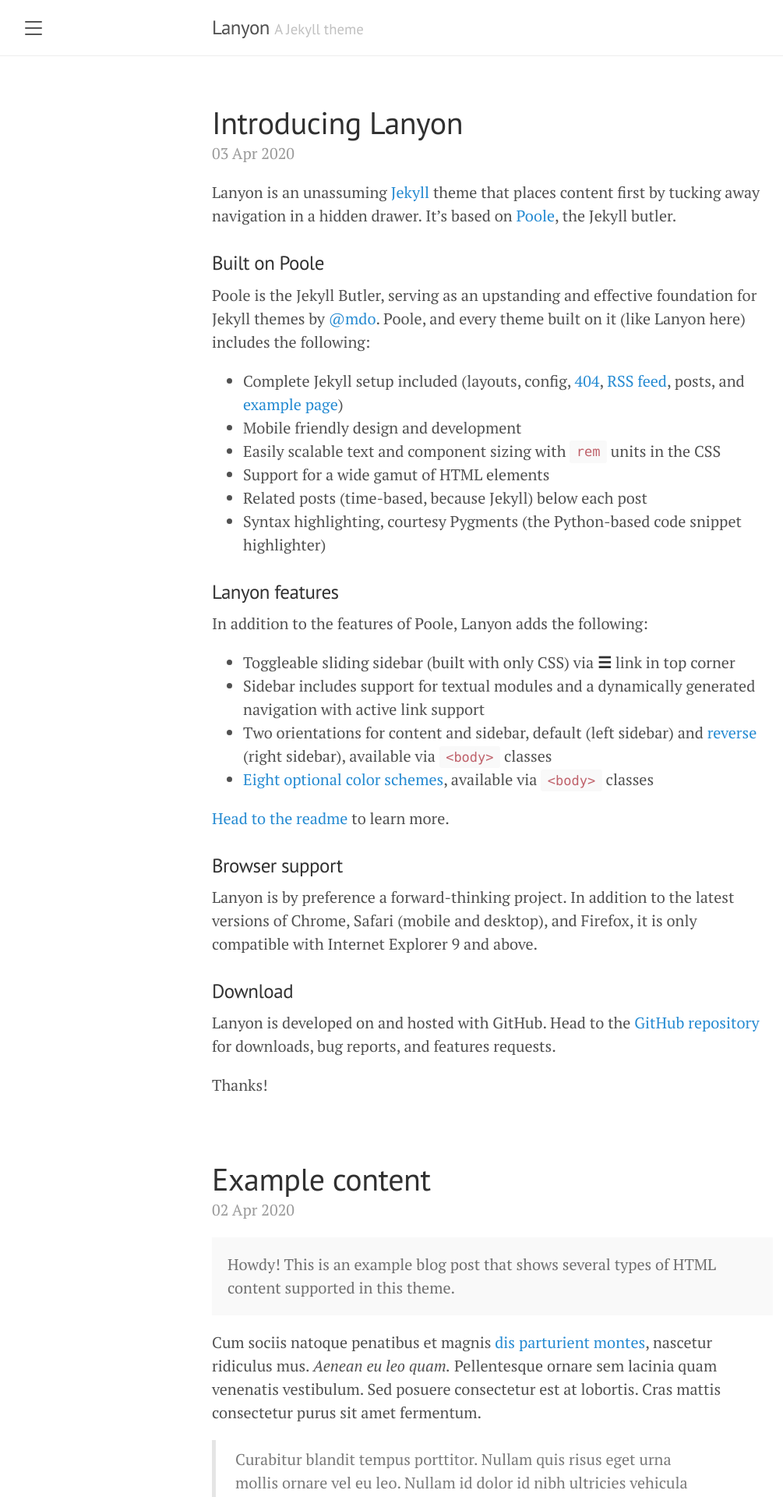
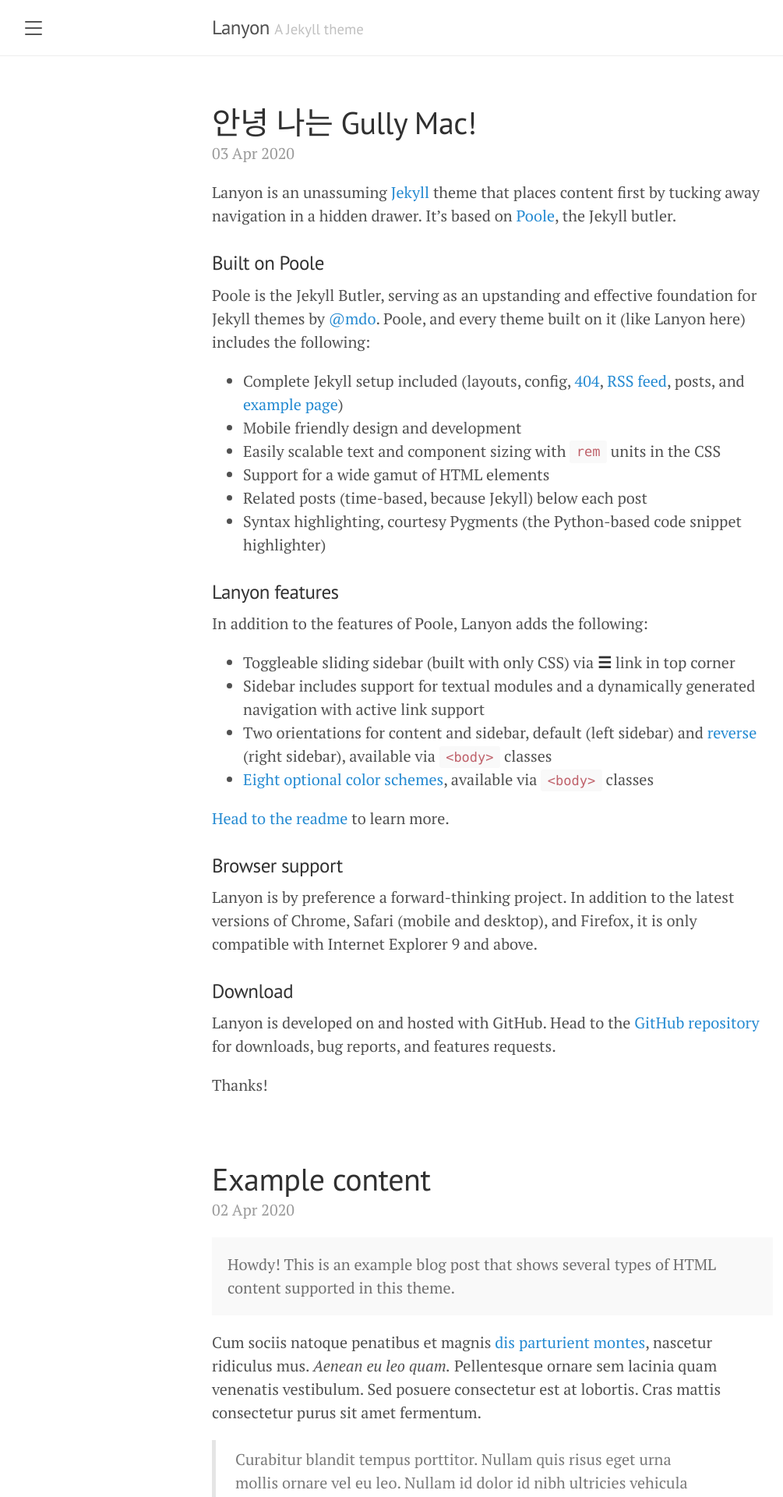
Before and after one commit to GullyMac/GullyMac.github.io, a Jekyll site: the page index.html, which Jekyll copies as it is, in a window 1280 px wide. Shown: the top 1920 px of the page at 78% size, without its empty margins (8-1013 px from the left). Built offline with Jekyll 4.4.1, drawn with Linux system fonts in a browser that asks for light colours.

Commit message:
Update index.html

```diff
--- a/index.html
+++ b/index.html
@@ -137,7 +137,7 @@
   <div class="post">
     <h1 class="post-title">
       <a href="https://lanyon.getpoole.com/2020/04/03/introducing-lanyon/">
-        Introducing Lanyon
+        안녕 나는 Gully Mac!
       </a>
     </h1>
 
```
